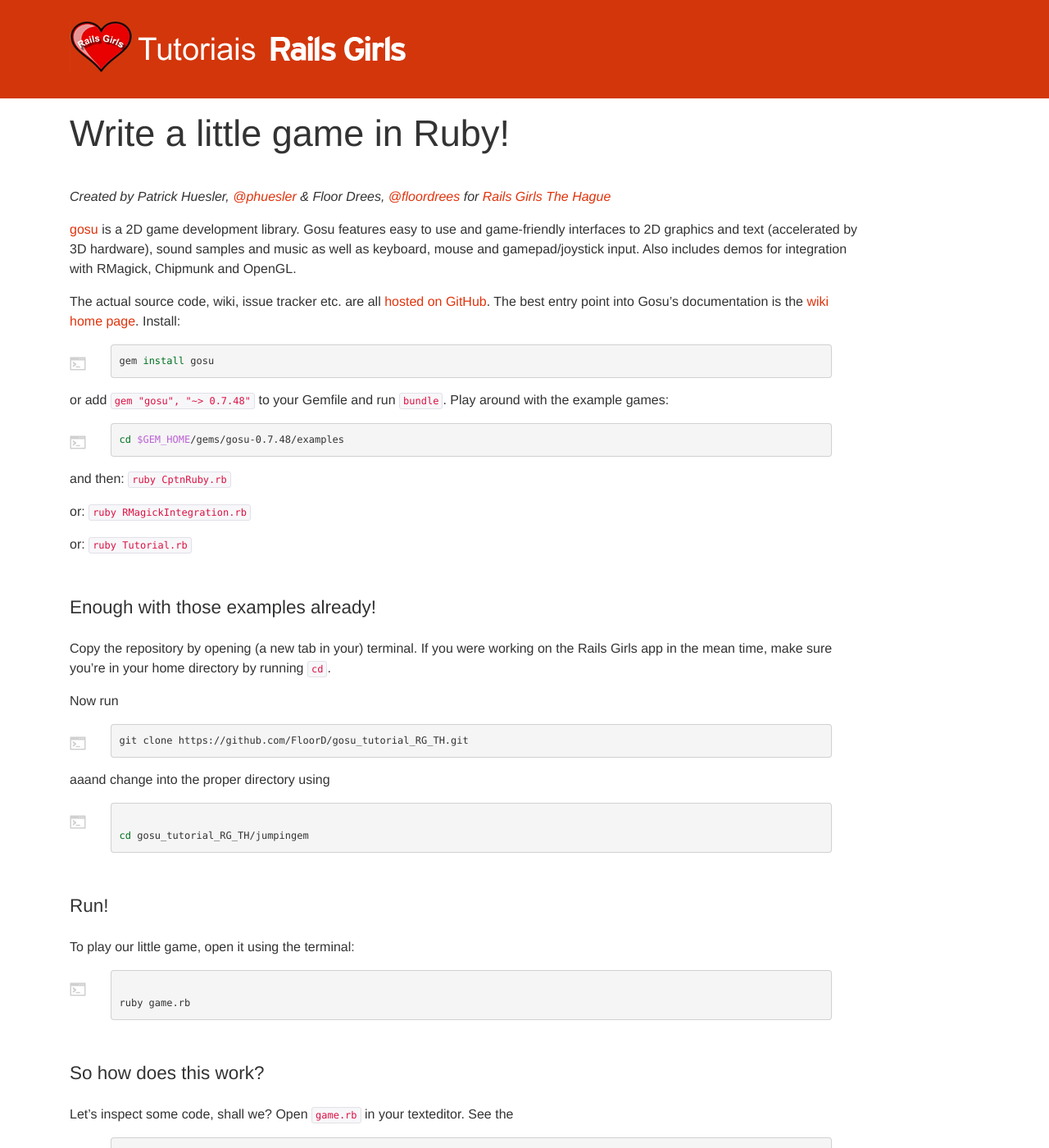
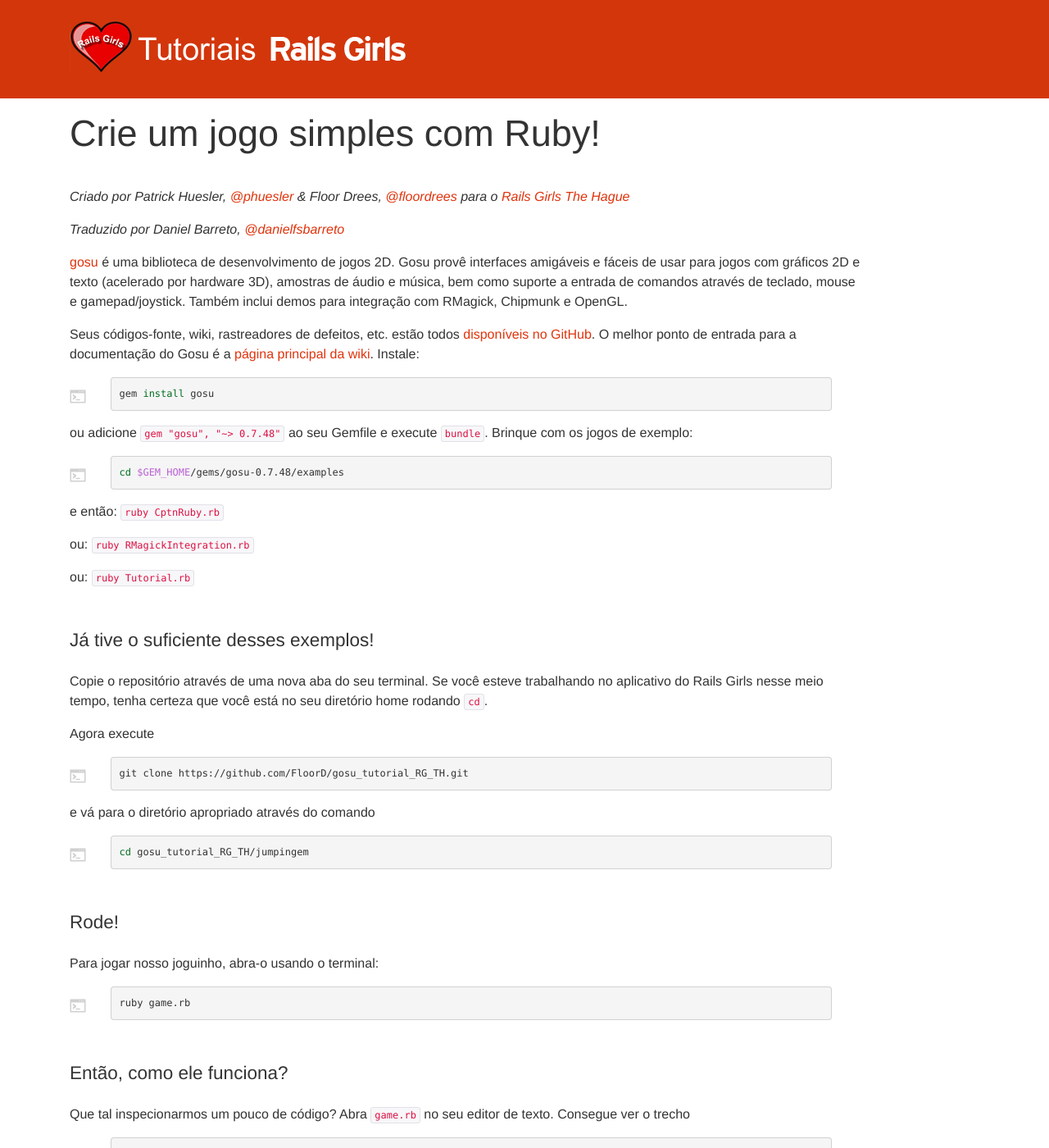
Before and after one commit to railsgirls/guides.railsgirls.com, a Jekyll site: the page built from _posts/2014-01-30-ruby-game.markdown, in a window 1280 px wide and 1400 px high. Shown: the whole window at 82% size. Built offline with Jekyll 4.4.1, drawn with Linux system fonts in a browser that asks for light colours; nearby versions of some CDN libraries; some of the changed text lies outside the part shown.

Commit message:
Tradução da página ruby-game

````diff
--- a/_posts/2014-01-30-ruby-game.markdown
+++ b/_posts/2014-01-30-ruby-game.markdown
@@ -1,57 +1,59 @@
 ---
 layout: default
-title: Write a little game in Ruby!
+title: Crie um jogo simples com Ruby!
 permalink: ruby-game
 ---
 
-# Write a little game in Ruby!
+# Crie um jogo simples com Ruby!
 
-*Created by Patrick Huesler, [@phuesler](https://twitter.com/phuesler) & Floor Drees, [@floordrees](https://twitter.com/floordrees) for [Rails Girls The Hague](http://railsgirls.com/thehague)*
+*Criado por Patrick Huesler, [@phuesler](https://twitter.com/phuesler) & Floor Drees, [@floordrees](https://twitter.com/floordrees) para o [Rails Girls The Hague](http://railsgirls.com/thehague)*
 
-[gosu](http://www.libgosu.org/) is a 2D game development library. Gosu features easy to use and game-friendly interfaces to 2D graphics and text (accelerated by 3D hardware), sound samples and music as well as keyboard, mouse and gamepad/joystick input. Also includes demos for integration with RMagick, Chipmunk and OpenGL.
+*Traduzido por Daniel Barreto, [@danielfsbarreto](https://github.com/danielfsbarreto)*
 
-The actual source code, wiki, issue tracker etc. are all [hosted on GitHub](http://github.com/jlnr/gosu/). The best entry point into Gosu's documentation is the [wiki home page](http://github.com/jlnr/gosu/wiki).
-Install:
+[gosu](http://www.libgosu.org/) é uma biblioteca de desenvolvimento de jogos 2D. Gosu provê interfaces amigáveis e fáceis de usar para jogos com gráficos 2D e texto (acelerado por hardware 3D), amostras de áudio e música, bem como suporte a entrada de comandos através de teclado, mouse e gamepad/joystick. Também inclui demos para integração com RMagick, Chipmunk e OpenGL.
+
+Seus códigos-fonte, wiki, rastreadores de defeitos, etc. estão todos [disponíveis no GitHub](http://github.com/jlnr/gosu/). O melhor ponto de entrada para a documentação do Gosu é a [página principal da wiki](http://github.com/jlnr/gosu/wiki).
+Instale:
 {% highlight sh %}
 gem install gosu
 {% endhighlight %}
 
-or add `gem "gosu", "~> 0.7.48"` to your Gemfile and run `bundle`.
-Play around with the example games:
+ou adicione `gem "gosu", "~> 0.7.48"` ao seu Gemfile e execute `bundle`.
+Brinque com os jogos de exemplo:
 {% highlight sh %}
 cd $GEM_HOME/gems/gosu-0.7.48/examples
 {% endhighlight %}
 
-and then: `ruby CptnRuby.rb`
+e então: `ruby CptnRuby.rb`
 
-or: `ruby RMagickIntegration.rb`
+ou: `ruby RMagickIntegration.rb`
 
-or: `ruby Tutorial.rb`
+ou: `ruby Tutorial.rb`
 
-### Enough with those examples already!
+### Já tive o suficiente desses exemplos!
 
-Copy the repository by opening (a new tab in your) terminal. If you were working on the Rails Girls app in the mean time, make sure you're in your home directory by running ```cd```.
+Copie o repositório através de uma nova aba do seu terminal. Se você esteve trabalhando no aplicativo do Rails Girls nesse meio tempo, tenha certeza que você está no seu diretório home rodando ```cd```.
 
-Now run
+Agora execute
 {% highlight sh %}
 git clone https://github.com/FloorD/gosu_tutorial_RG_TH.git
 {% endhighlight %}
 
-aaand change into the proper directory using
+e vá para o diretório apropriado através do comando
 {% highlight sh %}
 cd gosu_tutorial_RG_TH/jumpingem
 {% endhighlight %}
 
-### Run!
+### Rode!
 
-To play our little game, open it using the terminal:
+Para jogar nosso joguinho, abra-o usando o terminal:
 {% highlight sh %}
 ruby game.rb
 {% endhighlight %}
 
-### So how does this work?
+### Então, como ele funciona?
 
-Let's inspect some code, shall we? Open `game.rb` in your texteditor. See the
+Que tal inspecionarmos um pouco de código? Abra `game.rb` no seu editor de texto. Consegue ver o trecho
 
 {% highlight ruby %}
 !/usr/bin/env ruby -w
@@ -60,15 +62,15 @@
 include Gosu
 {% endhighlight %}
 
-... right at the top of your file? Here we make sure we 'call' the necessary gem, so we can move on to our `class` (or multiple classes).
-So we have our
+... logo no começo do arquivo? Aqui nós garantimos que 'chamamos' as gems necessárias, daí então podemos mover para nossa `class` (ou múltiplas classes).
+Mais adiante temos nossa
 
 {% highlight ruby %}
 class Game < Window
 end
 {% endhighlight %}
 
-... thing going on. The `def`'s you see within this Game class, are  methods. Here we **def**ine which instructions the program should follow. Just take a look at the following snippet:
+... rolando. Os `def`'s que você vê dentro da classe Game são métodos. Neles nós **def**inimos quais instruções o programa deve seguir. Apenas dê uma olhada no seguinte trecho de código:
 {% highlight ruby %}
 def draw
   draw_quad 0, 400, Color::WHITE, 640, 400, Color::WHITE, 640, 500, Color::WHITE, 0, 500, Color::WHITE
@@ -83,9 +85,9 @@
 end
 {% endhighlight %}
 
-Want to play around a bit? Copy the contents of `game.rb` in a new `.rb` file. Save it and name it as you'd like. Now try and change some stuff in the game and run it in your terminal to see the changes.
+Quer brincar um pouco? Copie o conteúdo de `game.rb` em um novo arquivo `.rb`. Salve-o e nomeie-o como preferir. Agora tente mudar algumas coisas no jogo e rode-o no seu terminal para ver as mudanças na prática.
 
-Think you have more graphic skills than Patrick (you probably do)? Then you can try and create a new `sprites.png`! Don't forget to call it here:
+Acha que tem mais habilidades gráficas que Patrick (você provavelmente tem)? Então você pode tentar criar um novo `sprites.png`! Não esqueça de chamá-lo aqui:
 
 {% highlight ruby %}
 def initialize
@@ -99,10 +101,10 @@
   end
 {% endhighlight %}
 
-And see the `Game.new.show`? That creates a new instance. It has no memory, so when you get stuck in the game, you can just start a new game. Have fun!
+Está vendo o código `Game.new.show`? Ele cria uma nova instância do jogo. Ela não tem memória, então quando você ficar preso em um jogo, apenas comece um novo. Divirta-se!
 
-#### Credits
+#### Créditos
 
-The assets used in vim adventures, you can find them [here](http://www.lostgarden.com/2007/05/dancs-miraculously-flexible-game.html)
+Os assets utilizados em vim adventures podem ser encontrados [aqui](http://www.lostgarden.com/2007/05/dancs-miraculously-flexible-game.html)
 
-The sounds usedm you'll find over at [Matthew Klingensmith (www.matthewklingensmith.com)](http://opengameart.org/content/matts-creative-commons-music)
+Os sons utilizados você vai encontrar em [Matthew Klingensmith (www.matthewklingensmith.com)](http://opengameart.org/content/matts-creative-commons-music)
````
